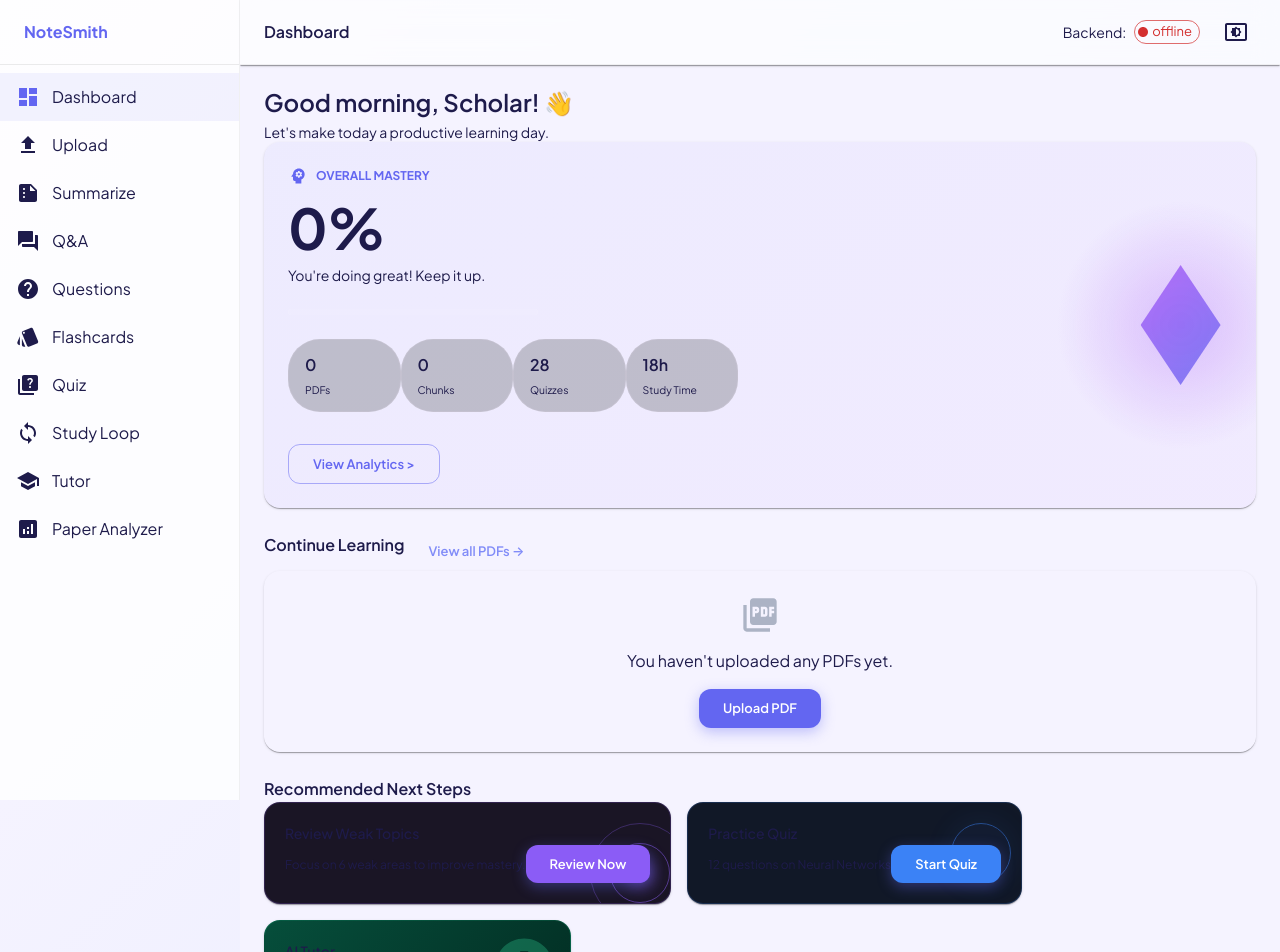
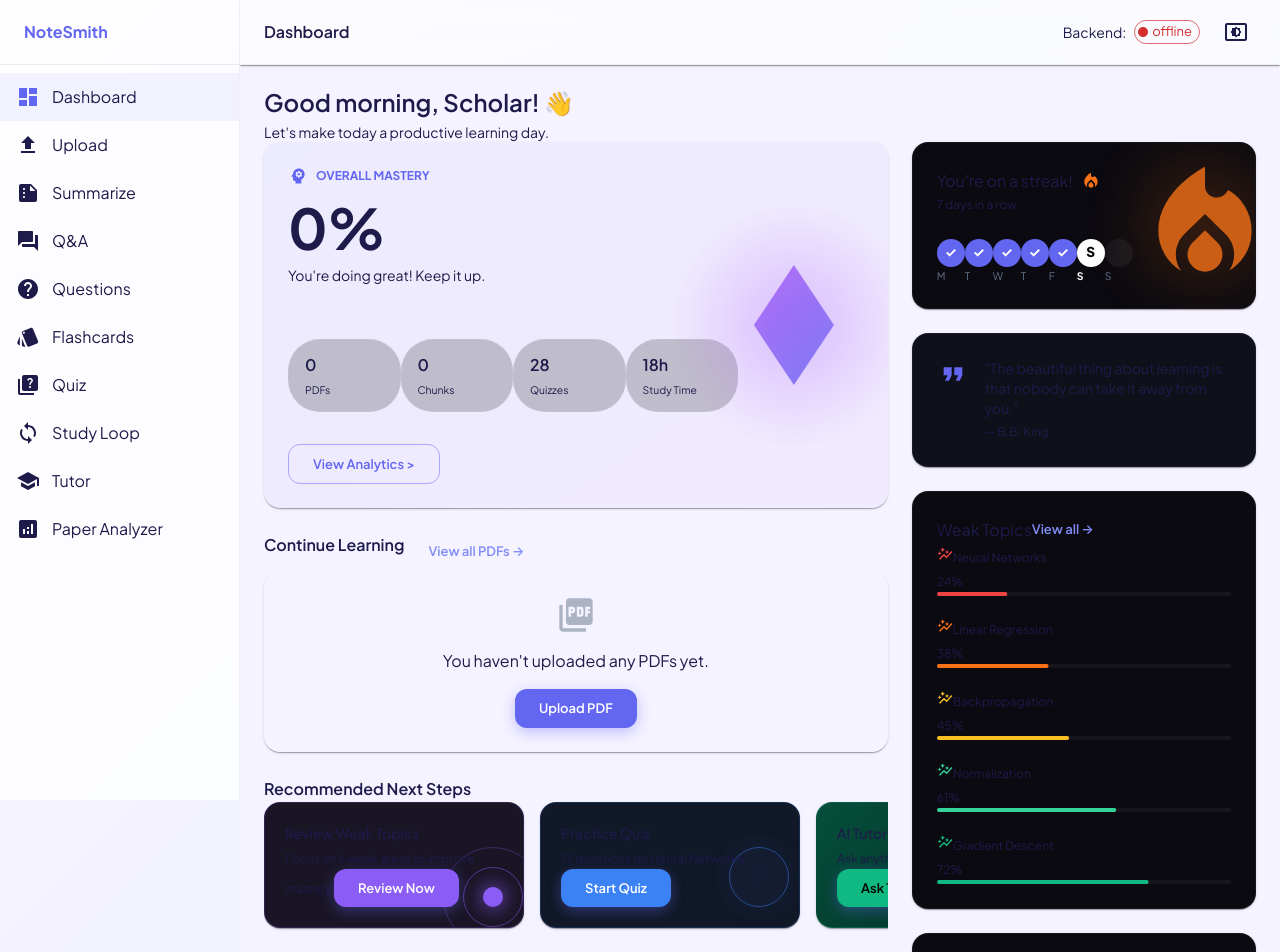
Before and after one commit to gajanand27-05/NoteSmith, a React (Vite) app in the folder frontend/: page / in a window 1280 px wide. Shown: the top 952 px of the page. Built offline with nearby package versions, Linux system fonts and the light colour scheme; no server answers.

Commit message:
Force strict 2-column layout unconditionally (xs=8, xs=4) and prevent container wrap to avoid any dismantling at 100% zoom

```diff
--- a/frontend/src/pages/Dashboard.jsx
+++ b/frontend/src/pages/Dashboard.jsx
@@ -72,9 +72,9 @@
         </Box>
       </Box>
 
-      <Grid container spacing={3}>
+      <Grid container spacing={3} wrap="nowrap" sx={{ minWidth: 900 }}>
         {/* LEFT COLUMN - Main Content */}
-        <Grid item xs={12} sm={8} lg={8}>
+        <Grid item xs={8}>
           <Stack spacing={3}>
 
             {/* Hero Card: Overall Mastery */}
@@ -139,7 +139,7 @@
                     position: 'absolute', right: '-5%', top: '50%', transform: 'translateY(-50%)',
                     width: '250px', height: '250px',
                     background: 'radial-gradient(circle, rgba(168,85,247,0.3) 0%, rgba(168,85,247,0) 70%)',
-                    zIndex: 0, pointerEvents: 'none', display: { xs: 'none', md: 'block' }
+                    zIndex: 0, pointerEvents: 'none', display: 'block'
                   }}>
                     <Box sx={{
                       position: 'absolute', top: '50%', left: '50%', transform: 'translate(-50%, -50%)',
@@ -168,7 +168,7 @@
                   <Button variant="contained" size="small" sx={{ mt: 2 }} onClick={() => navigate('/upload')}>Upload PDF</Button>
                 </Card>
               ) : (
-                <Grid container spacing={2}>
+                <Stack direction="row" spacing={2} sx={{ overflowX: 'auto', pb: 2, '&::-webkit-scrollbar': { height: 6 }, '&::-webkit-scrollbar-thumb': { bgcolor: 'rgba(255,255,255,0.1)', borderRadius: 3 } }}>
                   {recentPdfs.map((pdf, i) => {
                     const progress = getProgress(pdf.id);
                     const colorThemes = [
@@ -179,7 +179,7 @@
                     ];
                     const theme = colorThemes[i % colorThemes.length];
                     return (
-                      <Grid item xs={12} sm={6} md={6} xl={4} key={pdf.id}>
+                      <Box key={pdf.id} sx={{ minWidth: 240, flex: 1 }}>
                         <Card sx={{ height: '100%', display: 'flex', flexDirection: 'column', bgcolor: '#0F111A', border: '1px solid rgba(255,255,255,0.05)' }}>
                           <CardContent sx={{ flex: 1, p: 2, '&:last-child': { pb: 2 } }}>
                             <Box display="flex" justifyContent="space-between" alignItems="flex-start" mb={2}>
@@ -235,18 +235,18 @@
                             </Box>
                           </CardContent>
                         </Card>
-                      </Grid>
+                      </Box>
                     );
                   })}
-                </Grid>
+                </Stack>
               )}
             </Box>
 
             {/* Recommended Next Steps */}
             <Box>
               <Typography variant="h6" fontWeight="700" mb={2}>Recommended Next Steps</Typography>
-              <Grid container spacing={2}>
-                <Grid item xs={12} sm={12} md={4}>
+              <Stack direction="row" spacing={2} sx={{ overflowX: 'auto', pb: 2, '&::-webkit-scrollbar': { height: 6 }, '&::-webkit-scrollbar-thumb': { bgcolor: 'rgba(255,255,255,0.1)', borderRadius: 3 } }}>
+                <Box sx={{ minWidth: 260, flex: 1 }}>
                   <Card sx={{ bgcolor: '#1A1525', border: '1px solid rgba(139,92,246,0.2)', height: '100%', position: 'relative', overflow: 'hidden' }}>
                     <CardContent sx={{ p: 2.5, '&:last-child': { pb: 2.5 }, zIndex: 1, position: 'relative' }}>
                       <Typography variant="subtitle2" fontWeight="700" mb={0.5}>Review Weak Topics</Typography>
@@ -261,8 +261,8 @@
                       </Box>
                     </Box>
                   </Card>
-                </Grid>
-                <Grid item xs={12} sm={6} md={4}>
+                </Box>
+                <Box sx={{ minWidth: 260, flex: 1 }}>
                   <Card sx={{ bgcolor: '#111827', border: '1px solid rgba(59,130,246,0.2)', height: '100%', position: 'relative', overflow: 'hidden' }}>
                     <CardContent sx={{ p: 2.5, '&:last-child': { pb: 2.5 }, zIndex: 1, position: 'relative' }}>
                       <Typography variant="subtitle2" fontWeight="700" color="#60A5FA" mb={0.5}>Practice Quiz</Typography>
@@ -277,8 +277,8 @@
                       </Box>
                     </Box>
                   </Card>
-                </Grid>
-                <Grid item xs={12} sm={6} md={4}>
+                </Box>
+                <Box sx={{ minWidth: 260, flex: 1 }}>
                   <Card sx={{ bgcolor: '#064E3B', border: '1px solid rgba(16,185,129,0.2)', height: '100%', position: 'relative', overflow: 'hidden', background: 'linear-gradient(135deg, #064E3B 0%, #022C22 100%)' }}>
                     <CardContent sx={{ p: 2.5, '&:last-child': { pb: 2.5 }, zIndex: 1, position: 'relative' }}>
                       <Typography variant="subtitle2" fontWeight="700" color="#34D399" mb={0.5}>AI Tutor</Typography>
@@ -291,15 +291,15 @@
                        <BrainIcon sx={{ fontSize: 100, color: '#34D399', opacity: 0.3 }} />
                     </Box>
                   </Card>
-                </Grid>
-              </Grid>
+                </Box>
+              </Stack>
             </Box>
 
           </Stack>
         </Grid>
 
         {/* RIGHT COLUMN - Sidebar stats */}
-        <Grid item xs={12} sm={4} lg={4}>
+        <Grid item xs={4}>
           <Stack spacing={3}>
 
             {/* Streak Card */}
```
